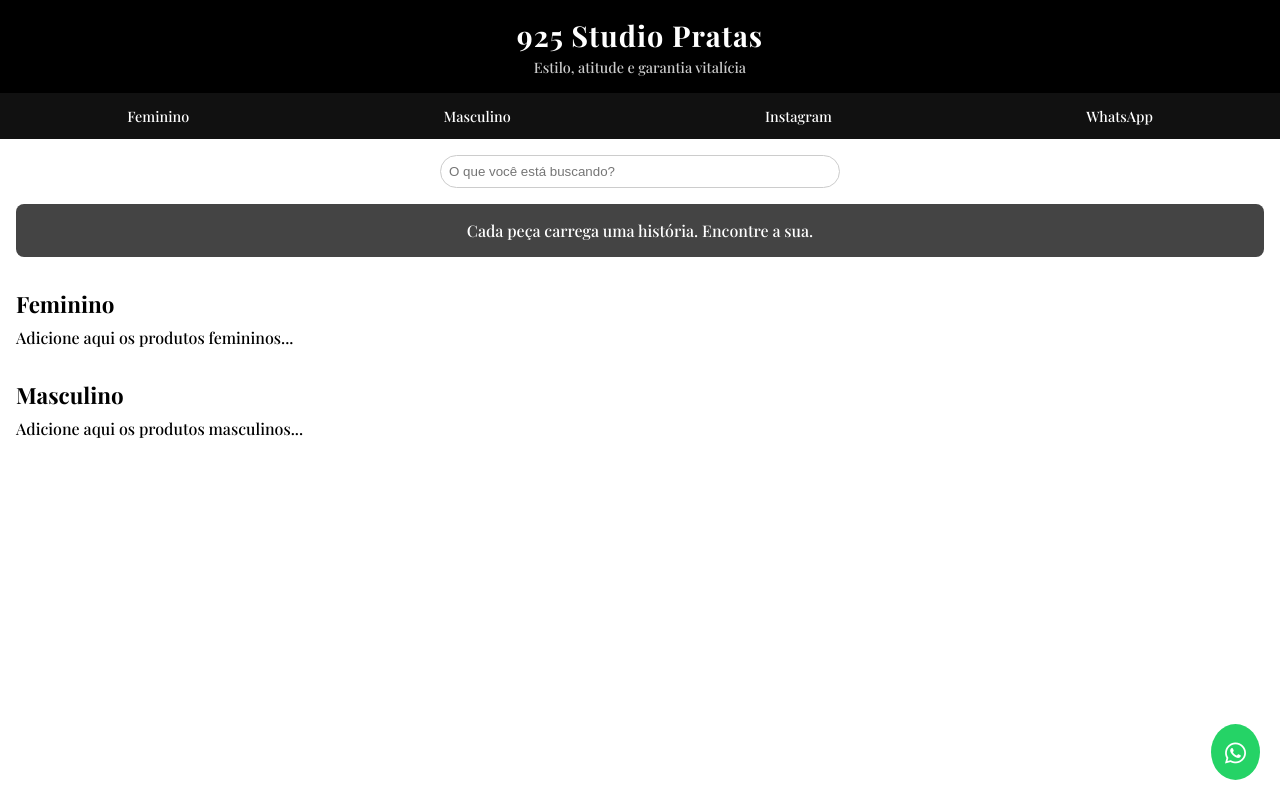
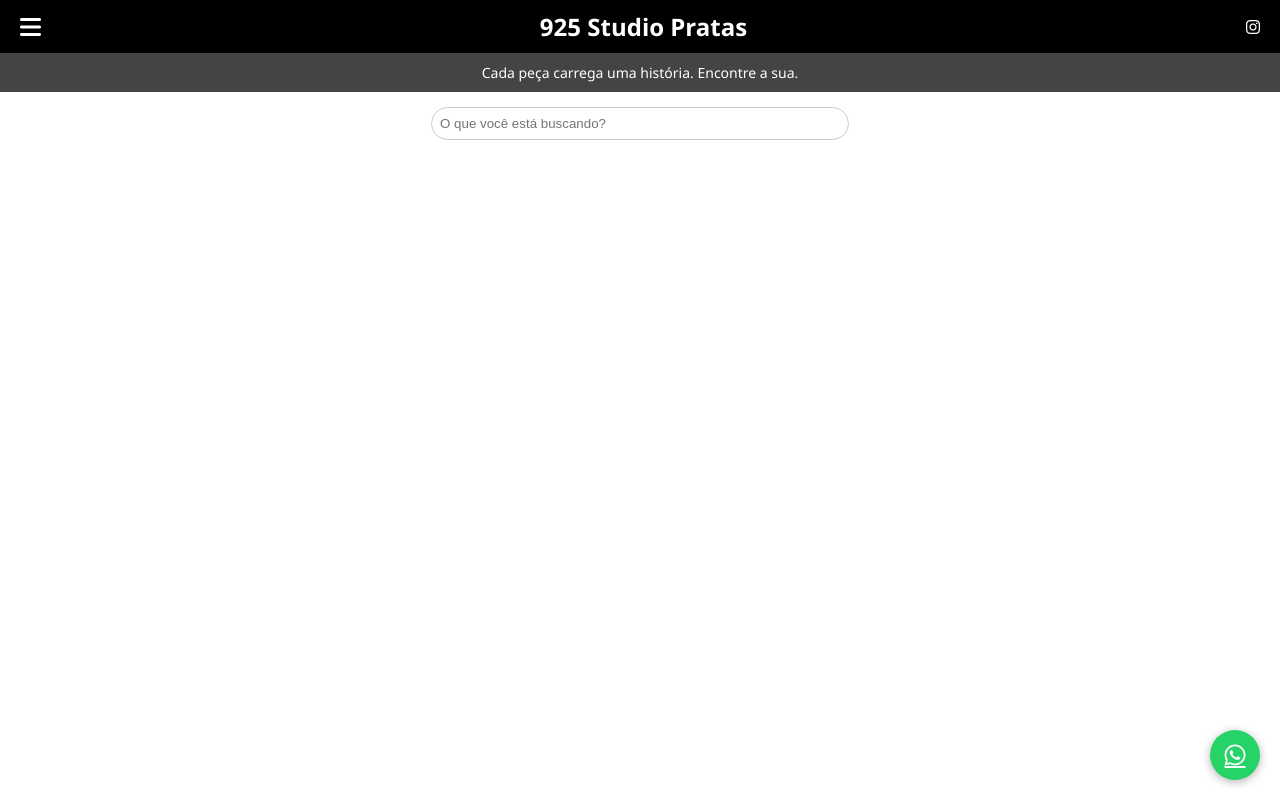
Before and after one commit to 925studiopratas/925studiopratas.github.io, a plain HTML site: page index.html in a window 1280 px wide. Drawn offline with nearby package versions, Linux system fonts and the light colour scheme; a small style sheet from the web is missing.

Commit message:
Update index.html

```diff
--- a/index.html
+++ b/index.html
@@ -1,134 +1,127 @@
 <!DOCTYPE html>
 <html lang="pt-BR">
 <head>
-  <meta charset="UTF-8">
-  <meta name="viewport" content="width=device-width, initial-scale=1.0">
+  <meta charset="UTF-8" />
+  <meta name="viewport" content="width=device-width, initial-scale=1.0" />
   <title>925 Studio Pratas</title>
-  <link href="https://fonts.googleapis.com/css2?family=Playfair+Display:wght@500;700&display=swap" rel="stylesheet">
-  <link rel="stylesheet" href="https://cdnjs.cloudflare.com/ajax/libs/font-awesome/6.4.0/css/all.min.css">
+  <link rel="stylesheet" href="https://cdnjs.cloudflare.com/ajax/libs/font-awesome/6.4.0/css/all.min.css" integrity="sha512-papLF++a76PFaGLt8phRVXtM+Uiw0/V9zGHf+o9IJK1q4JbH6jA1uHcTiwS3t+OnljHJg3fSTfG0S3qFkE2n0w==" crossorigin="anonymous" referrerpolicy="no-referrer" />
   <style>
-    * {
+    body {
       margin: 0;
-      padding: 0;
-      box-sizing: border-box;
-    }
-    body {
-      font-family: 'Playfair Display', serif;
+      font-family: 'Segoe UI', sans-serif;
       background: #fff;
       color: #000;
     }
     header {
       background: #000;
       color: #fff;
-      text-align: center;
-      padding: 1rem;
-      position: relative;
+      padding: 10px 20px;
+      display: flex;
+      align-items: center;
+      justify-content: space-between;
     }
     header h1 {
-      font-size: 1.8rem;
-      letter-spacing: 1px;
+      font-size: 24px;
+      margin: 0;
     }
-    header p {
-      font-size: 0.9rem;
-      margin-top: 0.2rem;
-      color: #ccc;
+    .menu-icon {
+      font-size: 24px;
+      cursor: pointer;
     }
     nav {
-      background-color: #111;
-      display: flex;
-      justify-content: space-around;
-      padding: 0.8rem 0;
+      display: none;
+      background: #000;
+      color: #fff;
+      flex-direction: column;
+      position: absolute;
+      top: 60px;
+      left: 0;
+      width: 100%;
+      z-index: 100;
     }
     nav a {
+      color: #fff;
+      text-decoration: none;
+      padding: 15px;
+      border-bottom: 1px solid #333;
+    }
+    .show-menu nav {
+      display: flex;
+    }
+    .impacto {
+      background: #444;
       color: white;
-      text-decoration: none;
-      font-size: 0.9rem;
-      transition: color 0.3s;
-    }
-    nav a:hover {
-      color: #bbb;
+      padding: 10px;
+      text-align: center;
+      font-size: 14px;
     }
     .search-bar {
       display: flex;
       justify-content: center;
-      margin: 1rem;
+      padding: 15px;
     }
     .search-bar input {
-      width: 80%;
+      width: 90%;
       max-width: 400px;
-      padding: 0.5rem;
+      padding: 8px;
       border-radius: 25px;
       border: 1px solid #ccc;
     }
-    .impact {
-      background: #444;
-      color: #fff;
-      text-align: center;
-      padding: 1rem;
-      font-size: 1rem;
-      margin: 1rem;
-      border-radius: 8px;
-    }
-    section {
-      padding: 1rem;
-    }
-    section h2 {
-      font-size: 1.4rem;
-      margin-bottom: 0.5rem;
-    }
-    .whatsapp {
+    .whatsapp-button {
       position: fixed;
       bottom: 20px;
       right: 20px;
-      background-color: #25D366;
+      background-color: #25d366;
       color: white;
-      padding: 12px 14px;
       border-radius: 50%;
-      font-size: 1.5rem;
+      width: 50px;
+      height: 50px;
+      display: flex;
+      align-items: center;
+      justify-content: center;
+      box-shadow: 0 2px 10px rgba(0,0,0,0.3);
       z-index: 1000;
     }
-    .whatsapp:hover {
-      background-color: #1da851;
-    }
-    .logo {
-      display: flex;
-      justify-content: center;
-      align-items: center;
-      height: 80px;
+    .whatsapp-button i {
+      font-size: 24px;
     }
   </style>
 </head>
 <body>
   <header>
+    <div class="menu-icon" onclick="toggleMenu()">
+      <i class="fas fa-bars"></i>
+    </div>
     <h1>925 Studio Pratas</h1>
-    <p>Estilo, atitude e garantia vitalícia</p>
+    <a href="https://925studio_pratas" target="_blank" style="color: white;">
+      <i class="fab fa-instagram"></i>
+    </a>
   </header>
-
   <nav>
     <a href="#feminino">Feminino</a>
     <a href="#masculino">Masculino</a>
     <a href="https://www.instagram.com/925studio_pratas" target="_blank">Instagram</a>
-    <a href="https://wa.me/SEUNUMERO" target="_blank">WhatsApp</a>
+    <a href="https://wa.me/SEUNUMEROAQUI" target="_blank">WhatsApp</a>
   </nav>
+
+  <div class="impacto">
+    Cada peça carrega uma história. Encontre a sua.
+  </div>
 
   <div class="search-bar">
     <input type="text" placeholder="O que você está buscando?">
   </div>
 
-  <div class="impact">Cada peça carrega uma história. Encontre a sua.</div>
+  <!-- Seus catálogos, carrossel e imagens vêm aqui depois -->
 
-  <section id="feminino">
-    <h2>Feminino</h2>
-    <p>Adicione aqui os produtos femininos...</p>
-  </section>
-
-  <section id="masculino">
-    <h2>Masculino</h2>
-    <p>Adicione aqui os produtos masculinos...</p>
-  </section>
-
-  <a class="whatsapp" href="https://wa.me/SEUNUMERO" target="_blank">
+  <a class="whatsapp-button" href="https://wa.me/SEUNUMEROAQUI" target="_blank">
     <i class="fab fa-whatsapp"></i>
   </a>
+
+  <script>
+    function toggleMenu() {
+      document.body.classList.toggle('show-menu');
+    }
+  </script>
 </body>
 </html>
```
